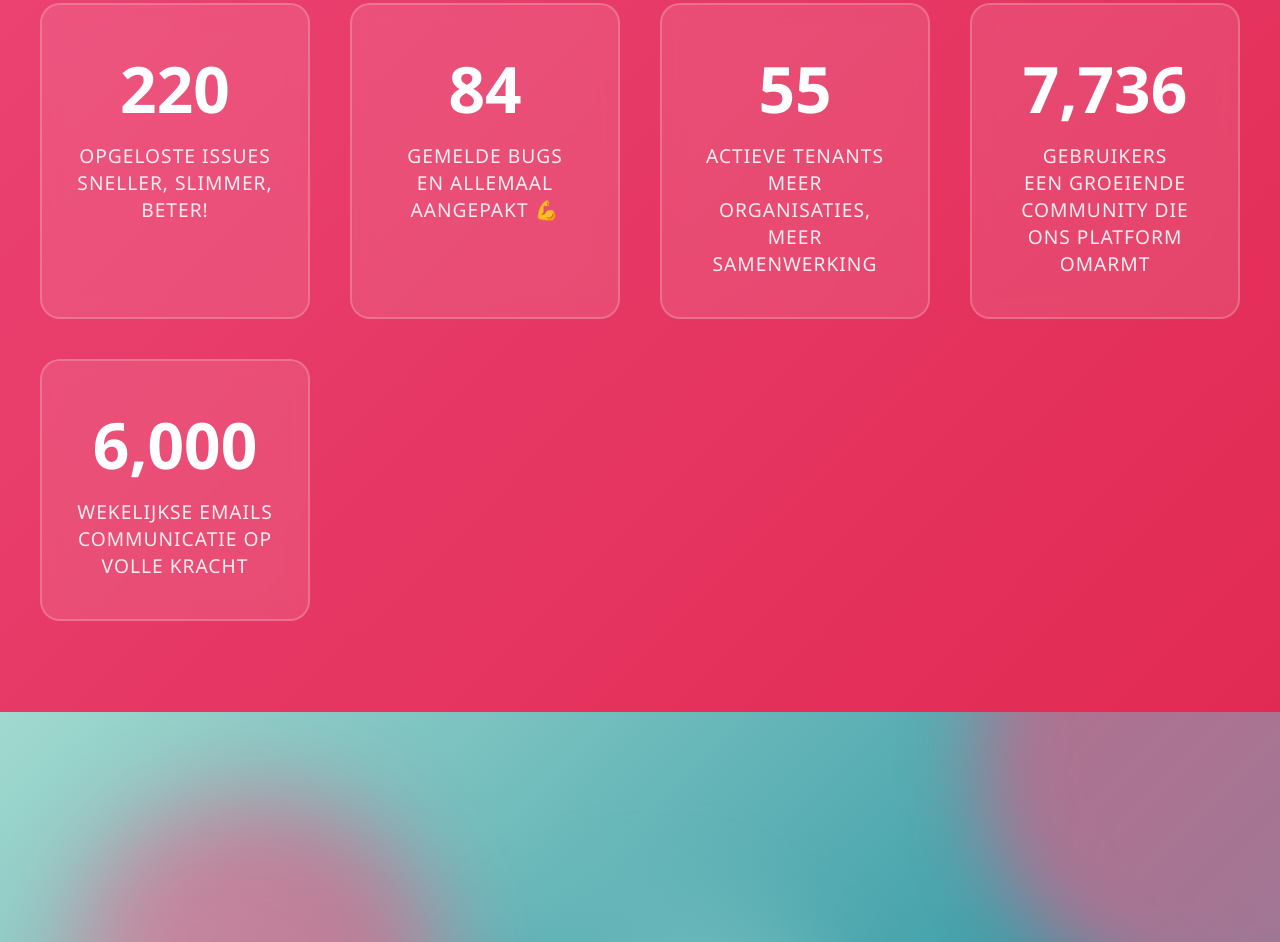
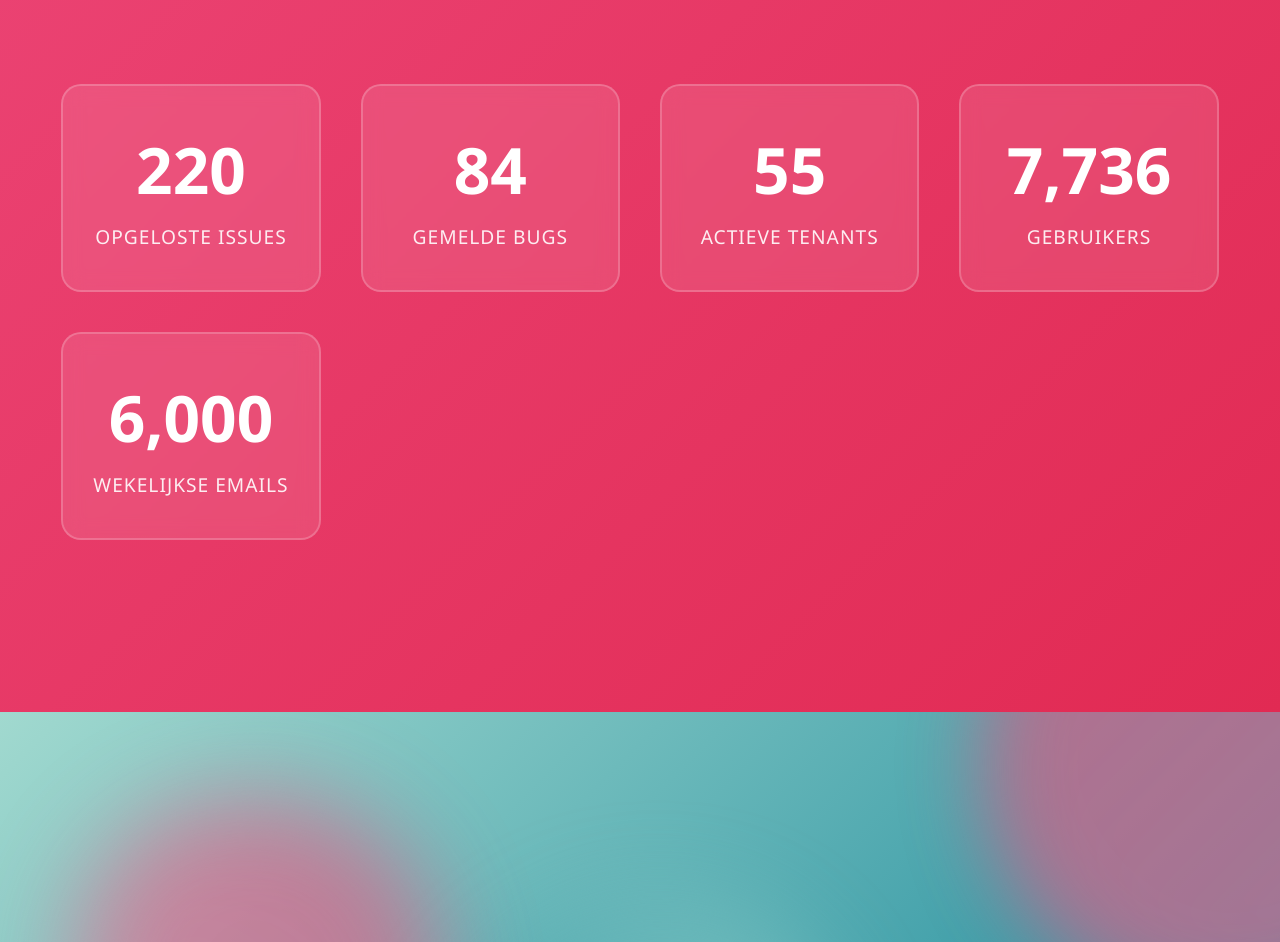
Before and after one commit to mrmkrs/teamly-wrapped-2025, a plain HTML site: page index.html in a window 1280 px wide. Shown: the part 888-1830 px from the top of the page. Drawn offline with Linux system fonts and the light colour scheme.

Commit message:
update text

```diff
--- a/index.html
+++ b/index.html
@@ -43,23 +43,23 @@
         <div class="stats-container">
             <div class="stat-card" data-target="220">
                 <div class="stat-number">0</div>
-                <div class="stat-label">Opgeloste Issues <br />sneller, slimmer, beter!</div>
+                <div class="stat-label">Opgeloste Issues</div>
             </div>
             <div class="stat-card" data-target="84">
                 <div class="stat-number">0</div>
-                <div class="stat-label">Gemelde Bugs <br />en allemaal aangepakt 💪</div>
+                <div class="stat-label">Gemelde Bugs</div>
             </div>
             <div class="stat-card" data-target="55">
                 <div class="stat-number">0</div>
-                <div class="stat-label">Actieve Tenants <br />meer organisaties, meer samenwerking</div>
+                <div class="stat-label">Actieve Tenants</div>
             </div>
             <div class="stat-card" data-target="7736">
                 <div class="stat-number">0</div>
-                <div class="stat-label">Gebruikers <br />een groeiende community die ons platform omarmt</div>
+                <div class="stat-label">Gebruikers</div>
             </div>
             <div class="stat-card" data-target="6000">
                 <div class="stat-number">0</div>
-                <div class="stat-label">Wekelijkse Emails <br />communicatie op volle kracht</div>
+                <div class="stat-label">Wekelijkse Emails</div>
             </div>
         </div>
     </section>
```
